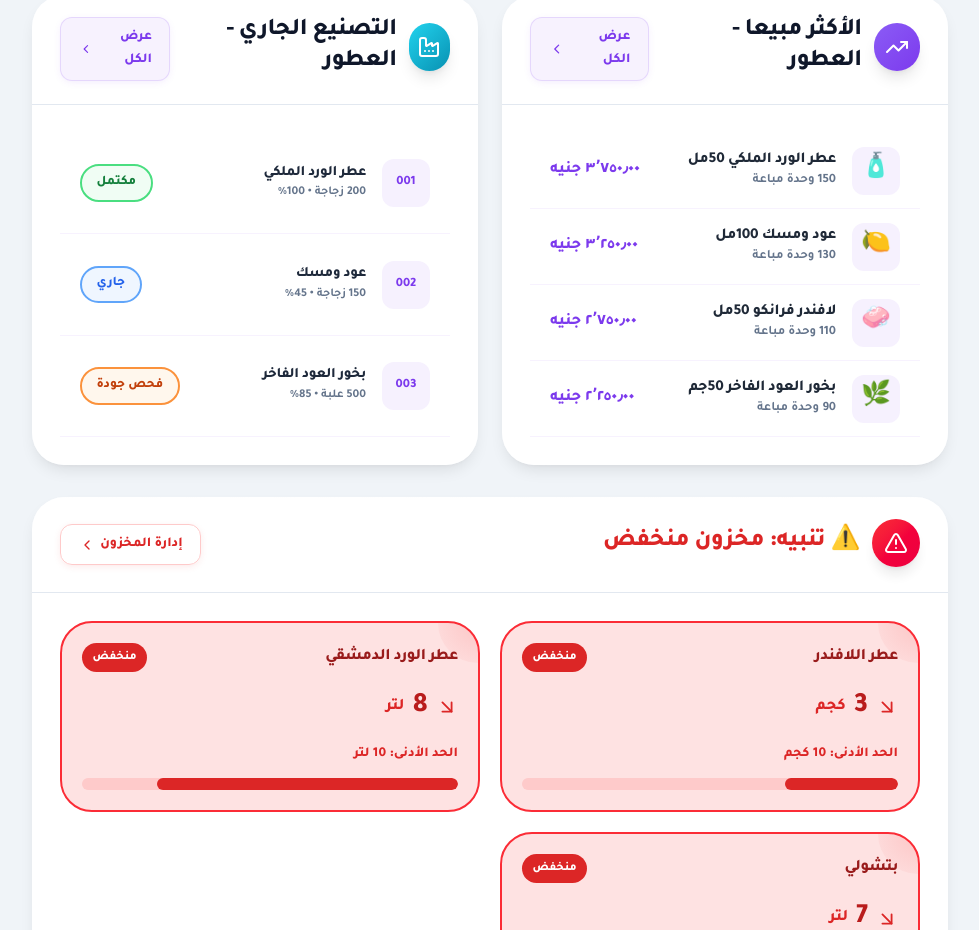
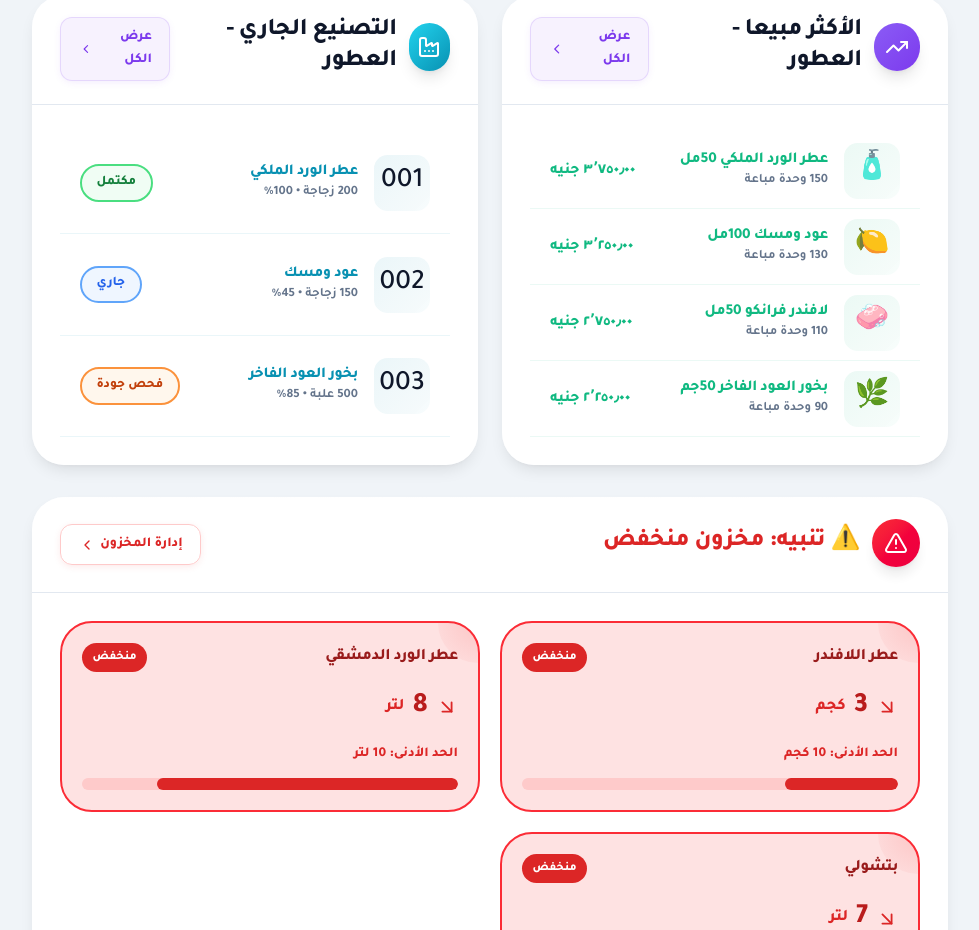
Before and after one commit to fantazia1110-design/BRAVO-new-sestym-, a Next.js app: page /perfumes in a window 1280 px wide. Shown: the part 1580-2510 px from the top of the page, without its empty margins (0-979 px from the left). Built offline with nearby package versions, Linux system fonts and the light colour scheme.

Commit message:
style: make all 4 overview cards (last formulas, last products, best selling, production) same hover effects as last formulas - ListItem with translateX, left border glow, emoji scale rotate, bg tint
Co-authored-by: arena-agent <297053741+arena-agent@users.noreply.github.com>

```diff
--- a/src/components/ui/SectionPage.tsx
+++ b/src/components/ui/SectionPage.tsx
@@ -210,11 +210,7 @@ export default function SectionPage({ section, rawMaterials, formulas, products,
               </div>
               <div className="card-body p-0">
                 {topProducts.slice(0,4).map((p,i)=>(
-                  <div key={i} style={{ display: 'flex', alignItems: 'center', gap: '1rem', padding: '1rem 1.25rem', borderBottom: `1px solid ${c}10` }} className="group hover:translate-x-1 transition-all">
-                    <div style={{ width: '3rem', height: '3rem', borderRadius: '0.75rem', background: `${c}12`, display: 'flex', alignItems: 'center', justifyContent: 'center', fontSize: '1.5rem' }}>{p.emoji}</div>
-                    <div style={{ flex: 1 }}><h4 style={{ fontWeight: 800, fontSize: '0.95rem', color: '#1f2937', margin: 0 }}>{p.name}</h4><p style={{ fontWeight: 600, fontSize: '0.8rem', color: '#64748b', margin: 0 }}>{p.quantity} وحدة مباعة</p></div>
-                    <span style={{ fontWeight: 800, color: c }}>{formatCurrency(p.quantity * 25)}</span>
-                  </div>
+                  <ListItem key={i} name={p.name} subtitle={`${p.quantity} وحدة مباعة`} value={formatCurrency(p.quantity * 25)} emoji={p.emoji} color="#10b981" />
                 ))}
               </div>
             </div>
@@ -231,11 +227,7 @@ export default function SectionPage({ section, rawMaterials, formulas, products,
               </div>
               <div className="card-body p-0">
                 {recentProduction.slice(0,4).map((b,i)=>(
-                  <div key={i} style={{ display: 'flex', alignItems: 'center', gap: '1rem', padding: '1rem 1.25rem', borderBottom: `1px solid ${c}10` }}>
-                    <div style={{ width: '3rem', height: '3rem', borderRadius: '0.75rem', background: `${c}12`, display: 'flex', alignItems: 'center', justifyContent: 'center', fontWeight: 900, color: c, fontSize: '0.8rem' }}>{b.batch.split('-').pop()}</div>
-                    <div style={{ flex: 1 }}><h4 style={{ fontWeight: 800, fontSize: '0.9rem', color: '#1e293b', margin: 0 }}>{b.product}</h4><p style={{ fontWeight: 600, fontSize: '0.75rem', color: '#64748b', margin: 0 }}>{b.qty} • {b.progress}%</p></div>
-                    <StatusBadge status={b.status} />
-                  </div>
+                  <ListItem key={i} name={b.product} subtitle={`${b.qty} • ${b.progress}%`} badge={b.status} emoji={b.batch.split('-').pop() || '🏭'} color="#0891b2" />
                 ))}
               </div>
             </div>
```
